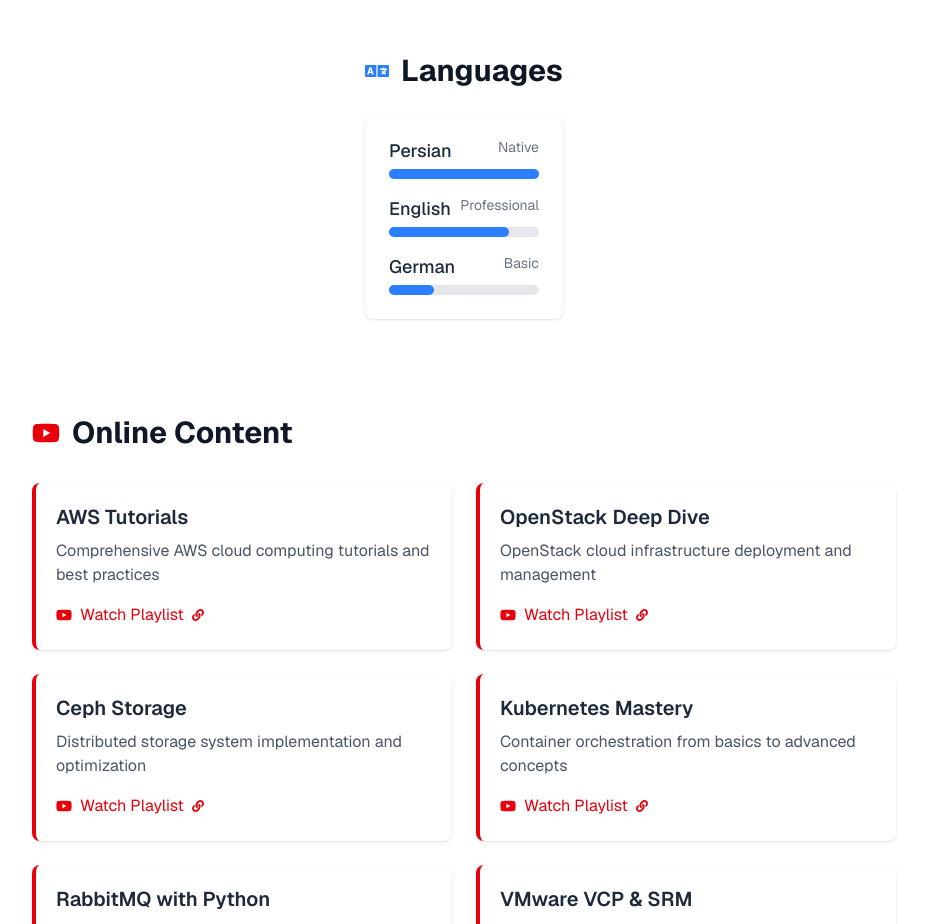
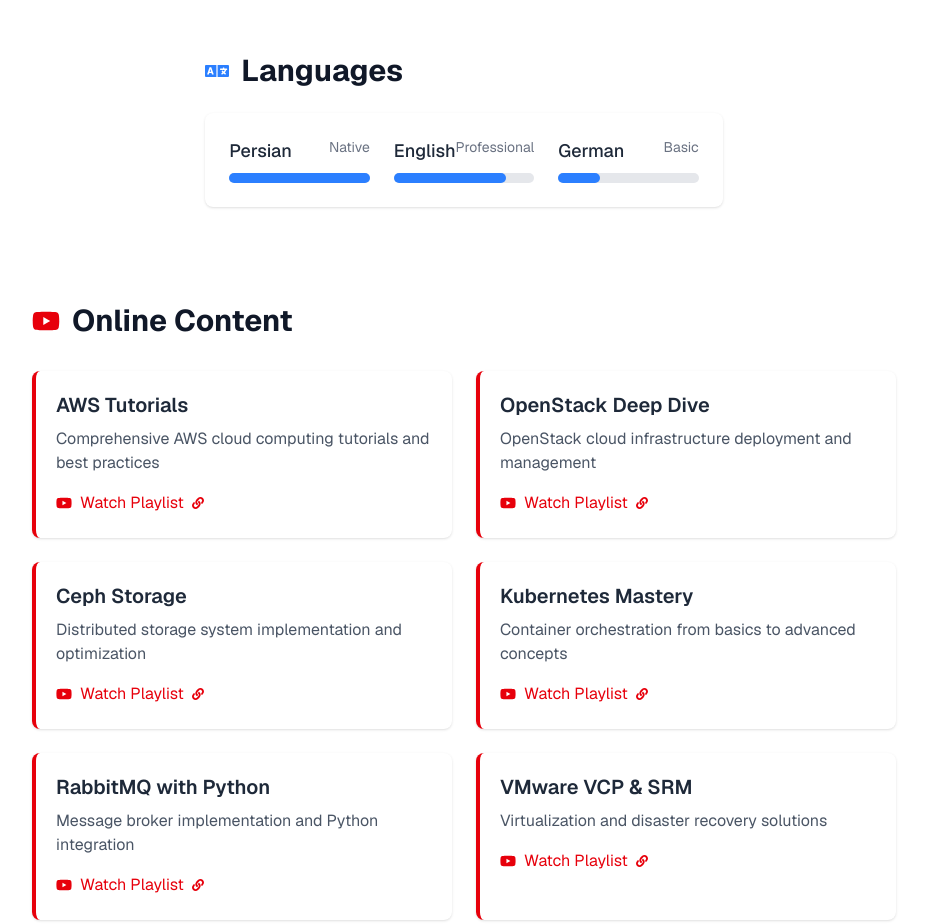
Before and after one commit to hojat-gazestani/hojat-gazestani.github.io, a Next.js app: page / in a window 1280 px wide. Shown: the part 3620-4544 px from the top of the page, without its empty margins (176-1103 px from the left). Built offline with nearby package versions, Linux system fonts and the light colour scheme.

Commit message:
Update languages

```diff
--- a/src/components/Languages.tsx
+++ b/src/components/Languages.tsx
@@ -17,10 +17,10 @@
       </div>
 
       <div className="bg-white dark:bg-gray-800 p-6 rounded-lg shadow-sm">
-        <ul className="space-y-4">
+        <div className="grid grid-cols-1 md:grid-cols-2 lg:grid-cols-3 gap-6">
           {languages.map((lang, index) => (
-            <li key={index}>
-              <div className="flex justify-between mb-1">
+            <div key={index} className="space-y-2">
+              <div className="flex justify-between">
                 <span className="text-lg font-medium text-gray-800 dark:text-gray-200">
                   {lang.name}
                 </span>
@@ -34,9 +34,9 @@
                   style={{ width: `${lang.proficiency}%` }}
                 ></div>
               </div>
-            </li>
+            </div>
           ))}
-        </ul>
+        </div>
       </div>
     </section>
   );
```
